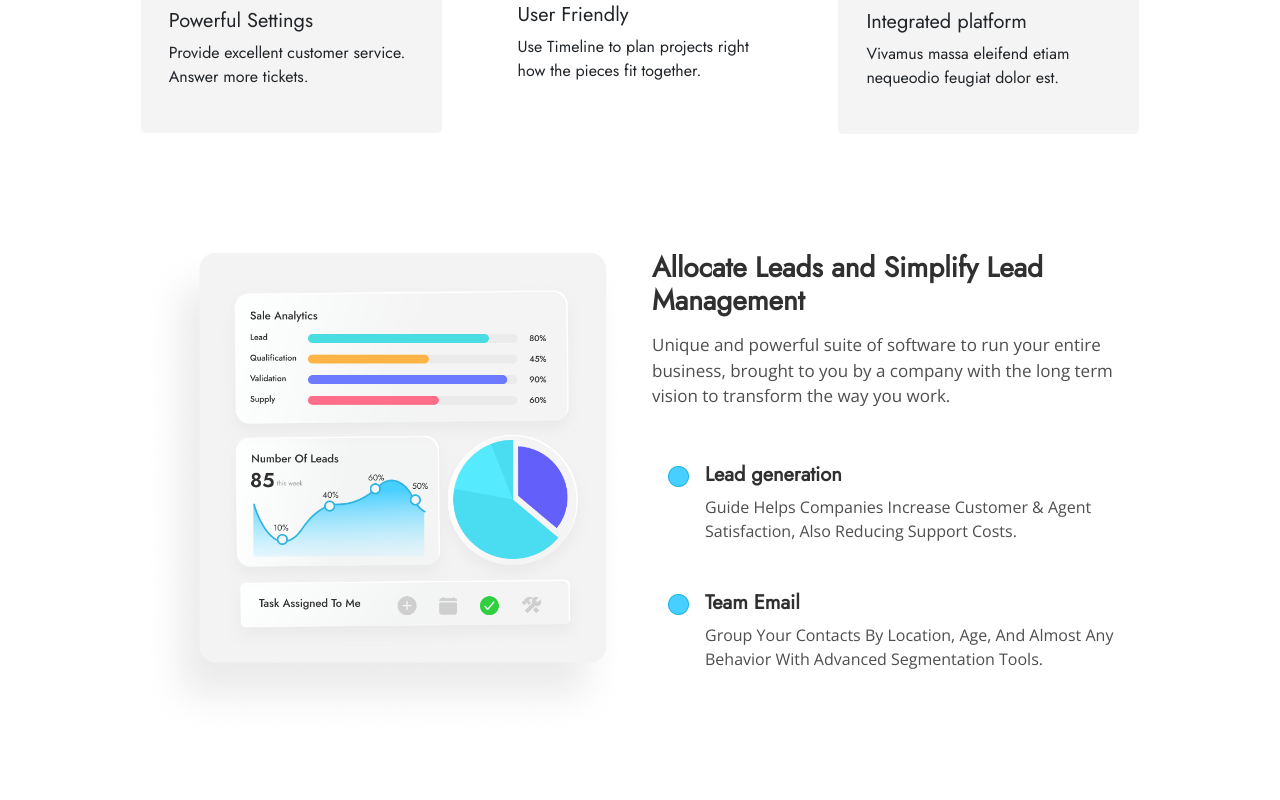
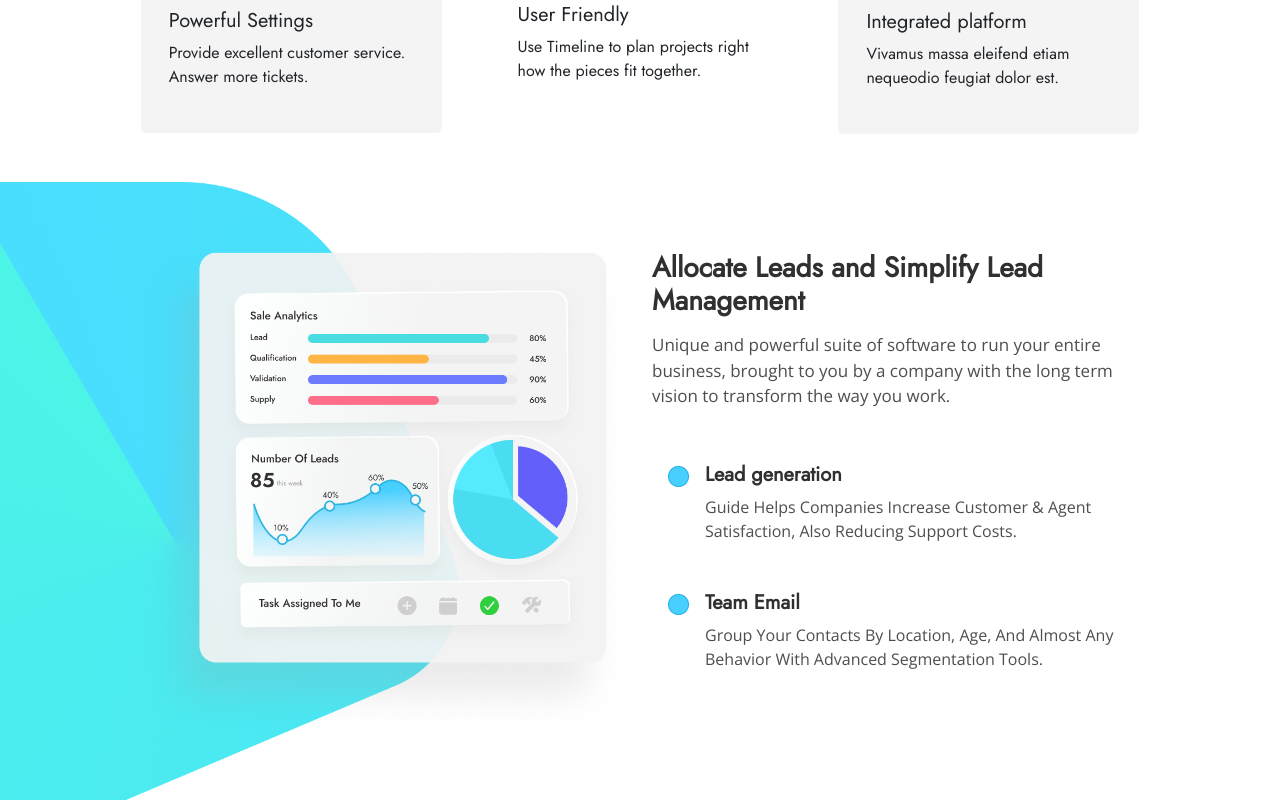
Before and after one commit to KiritoEM/PrimeCRM-weeklyDecember, a React (Create React App) app: page / in a window 1280 px wide. Shown: the part 1174-1974 px from the top of the page. Built offline with nearby package versions, Linux system fonts and the light colour scheme.

Commit message:
add bg to core-feature

```diff
--- a/src/components/coreFeatures/CoreFeatures.tsx
+++ b/src/components/coreFeatures/CoreFeatures.tsx
@@ -50,6 +50,9 @@ const CoreFeatures = (): JSX.Element => {
           </div>
         </div>
       </div>
+      {/* <div className="bg">
+          <img src="/assets/bg-corefeatures.png" alt="" />
+      </div> */}
     </section>
   );
 };
--- a/src/styles/core-features.scss
+++ b/src/styles/core-features.scss
@@ -4,9 +4,13 @@
 
 #core-features {
     width: 100%;
+    height: 100%;
     overflow: hidden;
     padding-top: 4rem;
     padding-bottom: 4rem;
+    background-image: url("../../public/assets/bg-corefeatures.png");
+    background-size: 38% 42rem;
+    background-repeat: no-repeat;
     @include container;
 
     .section-cover {
```
Also changed, not shown: public/assets/bg-corefeatures.png (added).
